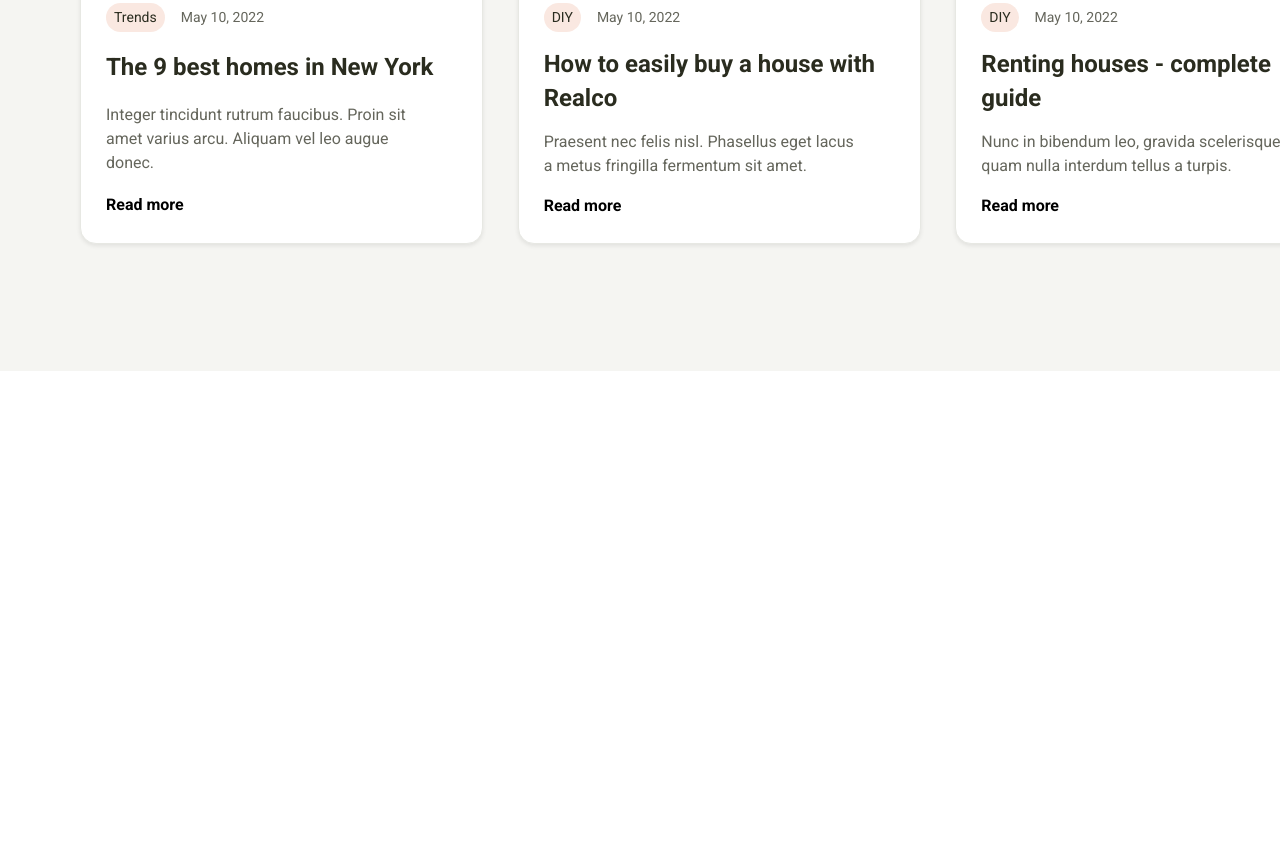
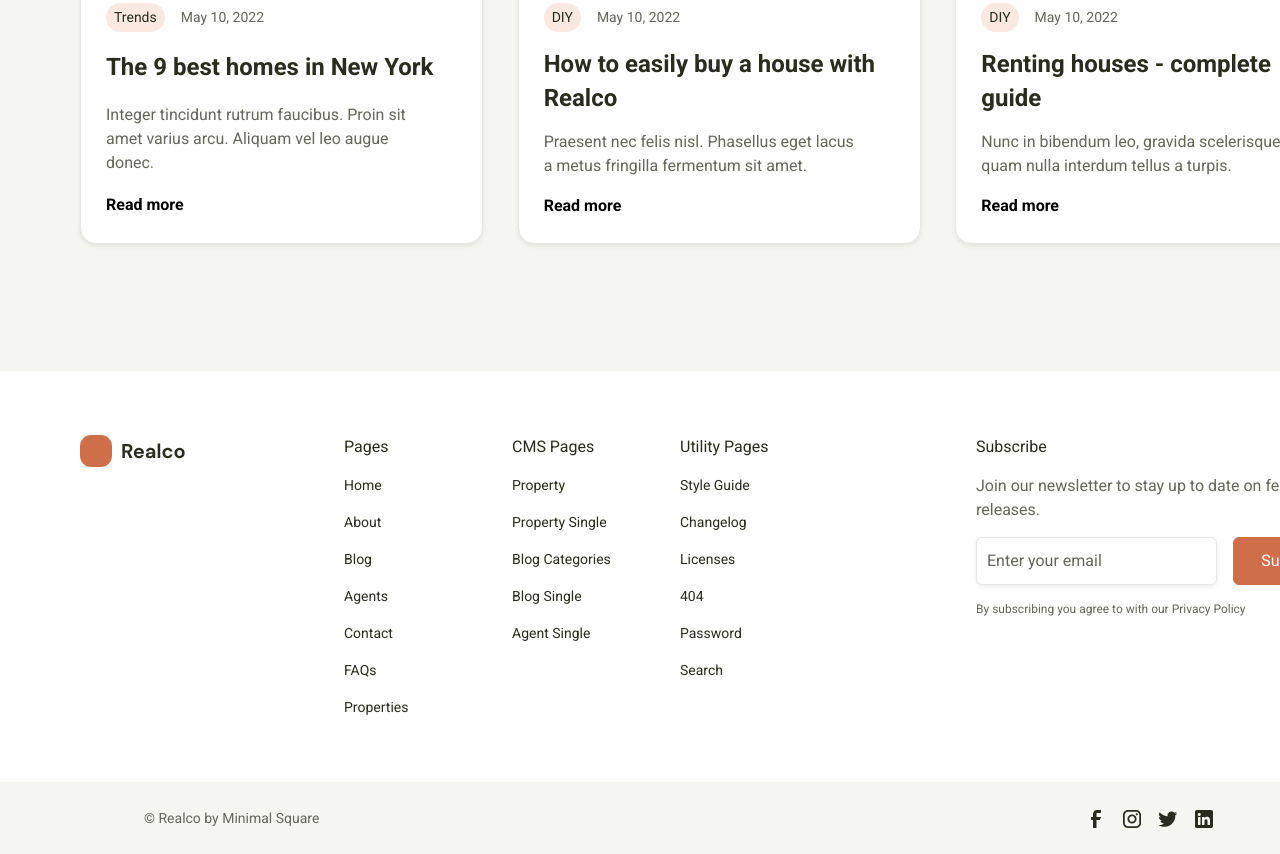
Before and after one commit to romandarmosyuk/FirstProject, a plain HTML site: page index.html in a window 1280 px wide. Shown: the part 6881-7735 px from the top of the page. Before the commit the page ends 7252 px from the top, so only its background shows below. Drawn offline with Linux system fonts and the light colour scheme.

Commit message:
make footer

```diff
--- a/css/style.css
+++ b/css/style.css
@@ -780,3 +780,121 @@ body {
   line-height: 24px;
   margin-right: 8px;
 }
+
+.footer__info {
+  padding: 64px 80px;
+  display: flex;
+  justify-content: space-between;
+}
+
+.footer__nav {
+  width: 768px;
+  display: flex;
+  align-items: flex-start;
+}
+
+.footer_logo {
+  margin-right: 80px;
+}
+
+.footer__list {
+  width: 168px;
+  display: flex;
+  flex-direction: column;
+  justify-content: flex-start;
+  gap: 16px;
+}
+
+.footer__list > span {
+  font-weight: 400;
+  font-size: 16px;
+  line-height: 24px;
+  color: #2a2c1f;
+}
+
+.footer__link {
+  text-decoration: none;
+  font-weight: 400;
+  font-size: 14px;
+  line-height: 21px;
+  color: #2a2c1f;
+}
+
+.footer__subscribe {
+  display: flex;
+  flex-direction: column;
+  justify-content: flex-start;
+  gap: 15px;
+}
+
+.footer__subscribe > span {
+  font-weight: 400;
+  font-size: 16px;
+  line-height: 24px;
+  color: #2a2c1f;
+}
+
+.footer__subscribe p {
+  width: 379px;
+  font-weight: 400;
+  font-size: 16px;
+  line-height: 24px;
+  color: #65665c;
+}
+
+.footer__subscribe > h4 {
+  font-weight: 400;
+  font-size: 12px;
+  line-height: 18px;
+  color: #65665c;
+}
+
+.footer__email {
+  display: flex;
+}
+
+.footer__button_cart {
+  justify-content: flex-start;
+  width: 241px;
+  height: 48px;
+  background: #ffffff;
+  border: 1px solid #e7e8e3;
+  box-shadow: 0px 2px 4px rgba(0, 0, 0, 0.08);
+  border-radius: 6px;
+  margin-right: 16px;
+}
+
+.footer__button_cart > span {
+  font-weight: 400;
+  font-size: 16px;
+  line-height: 24px;
+  color: #65665c;
+}
+
+.footer__button {
+  width: 127px;
+  font-weight: 400;
+  font-size: 16px;
+  line-height: 24px;
+}
+
+.footer_logo {
+  height: 72px;
+  background: #f5f5f2;
+  display: flex;
+  padding: 25px 144px;
+}
+
+.footer_logo_wrapper {
+  width: 1152px;
+  display: flex;
+  justify-content: space-between;
+  align-items: center;
+}
+
+.footer_logo_wrapper > span {
+  font-weight: 400;
+  font-size: 14px;
+  line-height: 21px;
+  color: #65665c;
+}
--- a/index.html
+++ b/index.html
@@ -518,5 +518,62 @@
         </div>
       </div>
     </main>
+
+    <footer class="footer">
+      <div class="footer__info">
+        <div class="footer__nav">
+          <div class="logo header__logo footer__logo">
+            <span class="logo__circle"></span>
+            <img src="img/logo__img.svg" alt="logo" class="logo__img" />
+          </div>
+          <div class="footer__list">
+            <span>Pages</span>
+            <a href="#" class="footer__link"><span>Home</span></a>
+            <a href="#" class="footer__link"><span>About</span></a>
+            <a href="#" class="footer__link"><span>Blog</span></a>
+            <a href="#" class="footer__link"><span>Agents</span></a>
+            <a href="#" class="footer__link"><span>Contact</span></a>
+            <a href="#" class="footer__link"><span>FAQs</span></a>
+            <a href="#" class="footer__link"><span>Properties</span></a>
+          </div>
+          <div class="footer__list">
+            <span>CMS Pages</span>
+            <a href="#" class="footer__link"><span>Property</span></a>
+            <a href="#" class="footer__link"><span>Property Single</span></a>
+            <a href="#" class="footer__link"><span>Blog Categories</span></a>
+            <a href="#" class="footer__link"><span>Blog Single</span></a>
+            <a href="#" class="footer__link"><span>Agent Single</span></a>
+          </div>
+          <div class="footer__list">
+            <span>Utility Pages</span>
+            <a href="#" class="footer__link"><span>Style Guide</span></a>
+            <a href="#" class="footer__link"><span>Changelog</span></a>
+            <a href="#" class="footer__link"><span>Licenses</span></a>
+            <a href="#" class="footer__link"><span>404</span></a>
+            <a href="#" class="footer__link"><span>Password</span></a>
+            <a href="#" class="footer__link"><span>Search</span></a>
+          </div>
+        </div>
+        <div class="footer__subscribe">
+          <span>Subscribe</span>
+          <p>
+            Join our newsletter to stay up to date on features and releases.
+          </p>
+          <div class="footer__email">
+            <div class="button header__button footer__button_cart">
+              <span>Enter your email</span>
+            </div>
+            <div class="button footer__button">Subscribe</div>
+          </div>
+          <h4>By subscribing you agree to with our Privacy Policy</h4>
+        </div>
+      </div>
+      <div class="footer_logo">
+        <div class="footer_logo_wrapper">
+          <span>© Realco by Minimal Square</span>
+          <img src="img/footer_image.png" alt="" />
+        </div>
+      </div>
+    </footer>
   </body>
 </html>
```
Also changed, not shown: img/footer_image.png (added).
